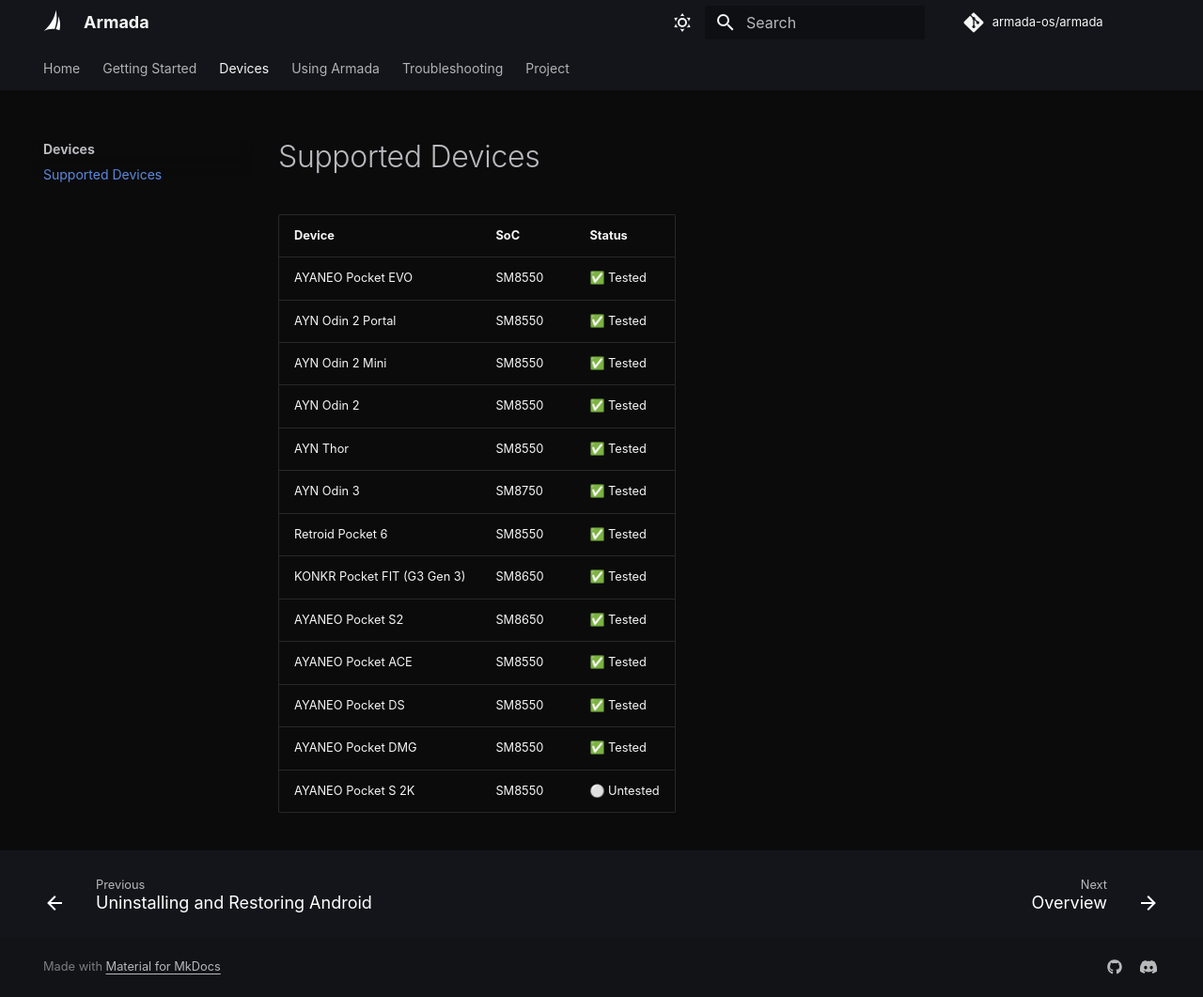
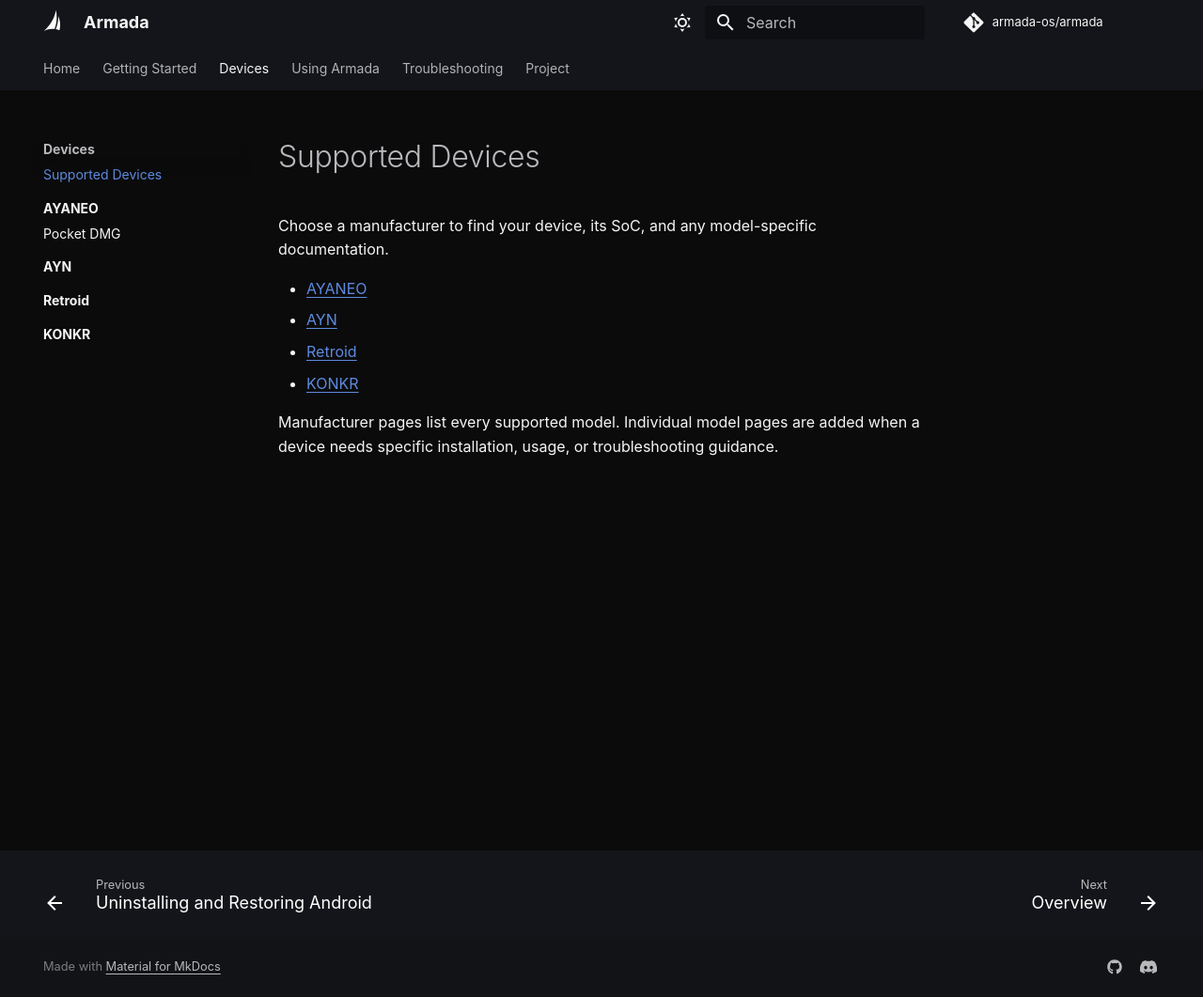
Before and after one commit to armada-os/armadaos.dev, an MkDocs documentation site: the page built from docs/Devices/Supported Devices.md, in a window 1280 px wide and 1061 px high. Shown: the whole window at 94% size. Built offline with MkDocs 1.6.1 and Material for MkDocs 9.7.7, drawn with Linux system fonts in a browser that asks for light colours; comment, search, counter and statistics services are not loaded.

Commit message:
Added documentation for device specific models
closes #4

```diff
--- a/docs/Devices/Supported Devices.md
+++ b/docs/Devices/Supported Devices.md
@@ -1,15 +1,12 @@
-| Device | SoC | Status |
-|---|---|---|
-| AYANEO Pocket EVO | SM8550 | ✅ Tested |
-| AYN Odin 2 Portal | SM8550 | ✅ Tested |
-| AYN Odin 2 Mini | SM8550 | ✅ Tested |
-| AYN Odin 2 | SM8550 | ✅ Tested |
-| AYN Thor | SM8550 | ✅ Tested |
-| AYN Odin 3 | SM8750 | ✅ Tested |
-| Retroid Pocket 6 | SM8550 | ✅ Tested |
-| KONKR Pocket FIT (G3 Gen 3) | SM8650 | ✅ Tested |
-| AYANEO Pocket S2 | SM8650 | ✅ Tested |
-| AYANEO Pocket ACE | SM8550 | ✅ Tested |
-| AYANEO Pocket DS | SM8550 | ✅ Tested |
-| AYANEO Pocket DMG | SM8550 | ✅ Tested |
-| AYANEO Pocket S 2K | SM8550 | ⚪ Untested |
+# Supported Devices
+
+Choose a manufacturer to find your device, its SoC, and any model-specific
+documentation.
+
+- [AYANEO](./AYANEO/index.md)
+- [AYN](./AYN/index.md)
+- [Retroid](./Retroid/index.md)
+- [KONKR](./KONKR/index.md)
+
+Manufacturer pages list every supported model. Individual model pages are added
+when a device needs specific installation, usage, or troubleshooting guidance.
--- a/mkdocs.yml
+++ b/mkdocs.yml
@@ -41,6 +41,15 @@
       - Uninstalling and Restoring Android: Getting Started/Uninstalling and Restoring Android.md
   - Devices:
       - Supported Devices: Devices/Supported Devices.md
+      - AYANEO:
+          - Overview: Devices/AYANEO/index.md
+          - Pocket DMG: Devices/AYANEO/Pocket DMG.md
+      - AYN:
+          - Overview: Devices/AYN/index.md
+      - Retroid:
+          - Overview: Devices/Retroid/index.md
+      - KONKR:
+          - Overview: Devices/KONKR/index.md
   - Using Armada:
       - Overview: Using Armada/index.md
       - Armada Control: Using Armada/Armada Control.md
```
Also changed, not shown: docs/Devices/AYANEO/Pocket DMG.md (added, +11 -0 lines), docs/Devices/AYANEO/index.md (added, +13 -0 lines), docs/Devices/AYN/index.md (added, +12 -0 lines), docs/Devices/KONKR/index.md (added, +8 -0 lines), docs/Devices/Retroid/index.md (added, +8 -0 lines), docs/Getting Started/Flashing to a SD Card.md (+8 -1 lines).
